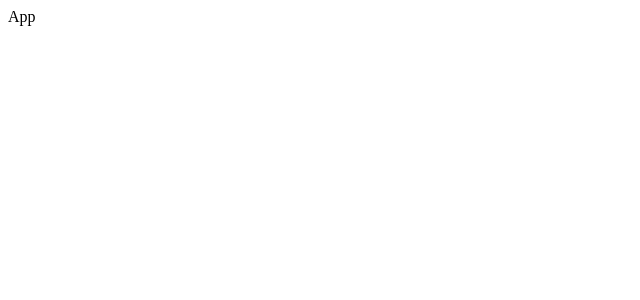
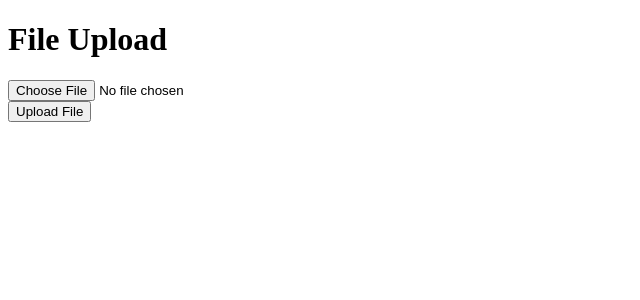
Before and after one commit to MonB003/BScACS-MajorProject, a React (Create React App) app in the folder major-project-frontend/: page / in a window 1280 px wide. Shown: the top 300 px of the page, without its empty margins (0-640 px from the left). Built offline with nearby package versions, Linux system fonts and the light colour scheme.

Commit message:
Created basic upload form component

```diff
--- a/major-project-frontend/src/App.js
+++ b/major-project-frontend/src/App.js
@@ -1,9 +1,10 @@
 import './App.css';
+import FileUploadForm from './components/FileUploadForm';
 
 function App() {
   return (
     <div className="App">
-     App
+     <FileUploadForm />
     </div>
   );
 }
--- /dev/null
+++ b/major-project-frontend/src/components/FileUploadForm.js
@@ -0,0 +1,32 @@
+import { useState } from 'react';
+
+function FileUploadForm() {
+    const [file, setFile] = useState(null);
+
+    // Handle file change
+    const handleFileChange = (event) => {
+        // Set the selected file
+        setFile(event.target.files[0]);
+    };
+
+    // Handle file upload
+    const handleFileUpload = () => {
+        if (!file) {
+            alert("Error: Please select a file.");
+            return;
+        }
+        /** Todo: Send the file to the backend */
+        console.log("File to upload:", file);
+    };
+
+    return (
+        <div>
+            <h1>File Upload</h1>
+            <input type="file" onChange={handleFileChange} />
+            <br />
+            <button onClick={handleFileUpload}>Upload File</button>
+        </div>
+    );
+}
+
+export default FileUploadForm;
```
